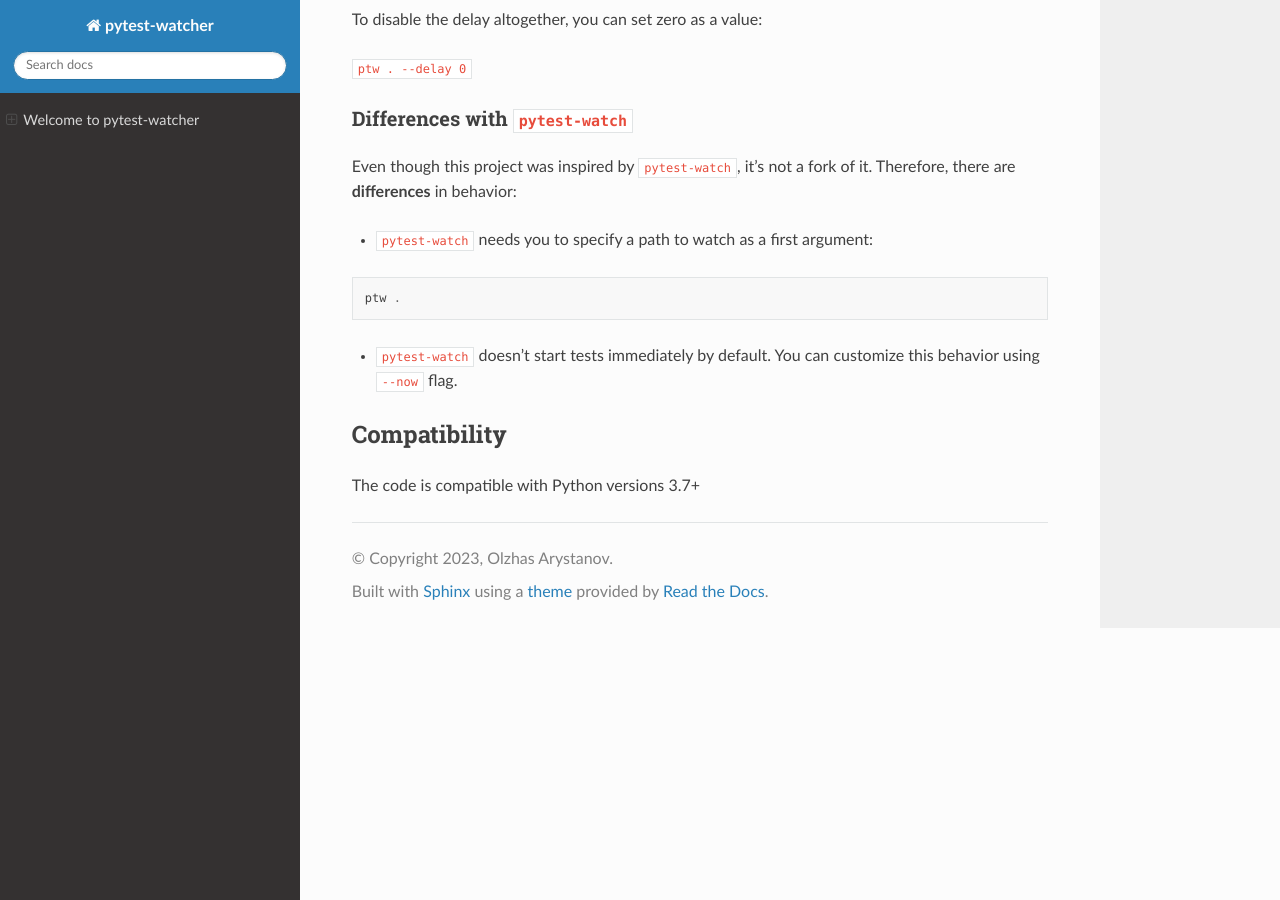
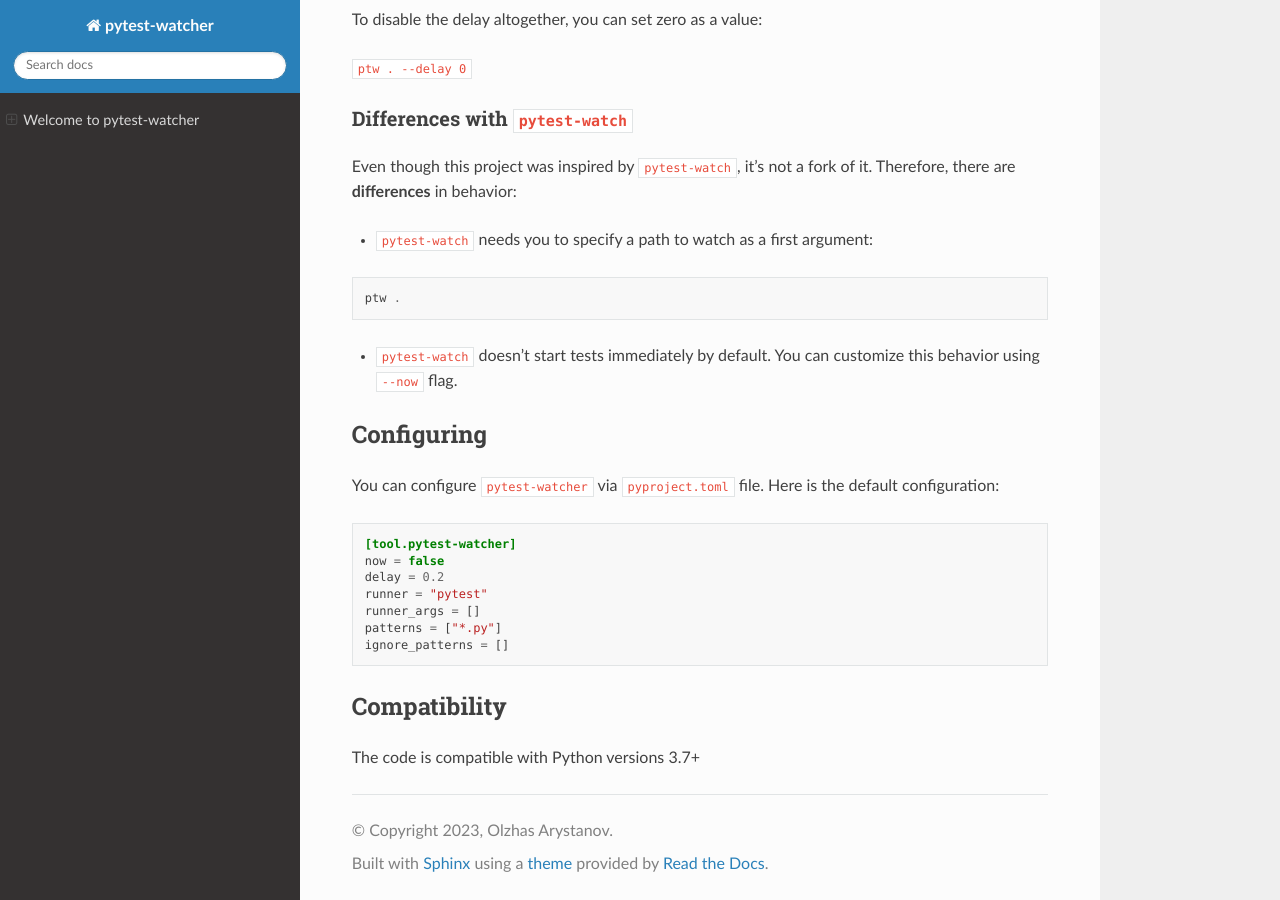
Before and after one commit to olzhasar/pytest-watcher, a Sphinx documentation site: the page built from docs/index.md, in a window 1280 px wide and 900 px high, scrolled down 3144 px. Built offline with Sphinx 7.4.7 and the Read the Docs theme 2.0.0, drawn with Linux system fonts in a browser that asks for light colours.

Commit message:
Update docs

````diff
--- a/docs/index.md
+++ b/docs/index.md
@@ -121,6 +121,20 @@
 
 - `pytest-watch` doesn't start tests immediately by default. You can customize this behavior using `--now` flag.
 
+## Configuring
+
+You can configure `pytest-watcher` via `pyproject.toml` file. Here is the default configuration:
+
+```toml
+[tool.pytest-watcher]
+now = false
+delay = 0.2
+runner = "pytest"
+runner_args = []
+patterns = ["*.py"]
+ignore_patterns = []
+```
+
 ## Compatibility
 
 The code is compatible with Python versions 3.7+
````
